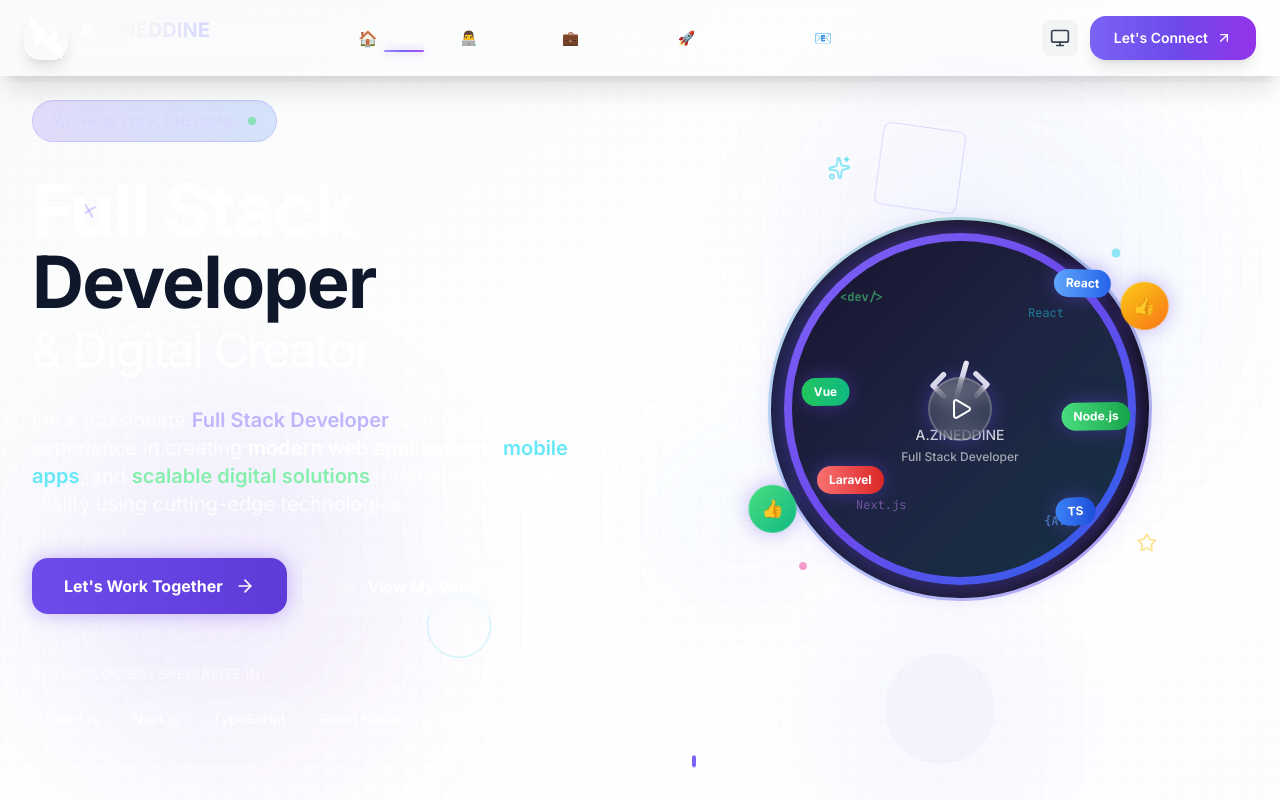
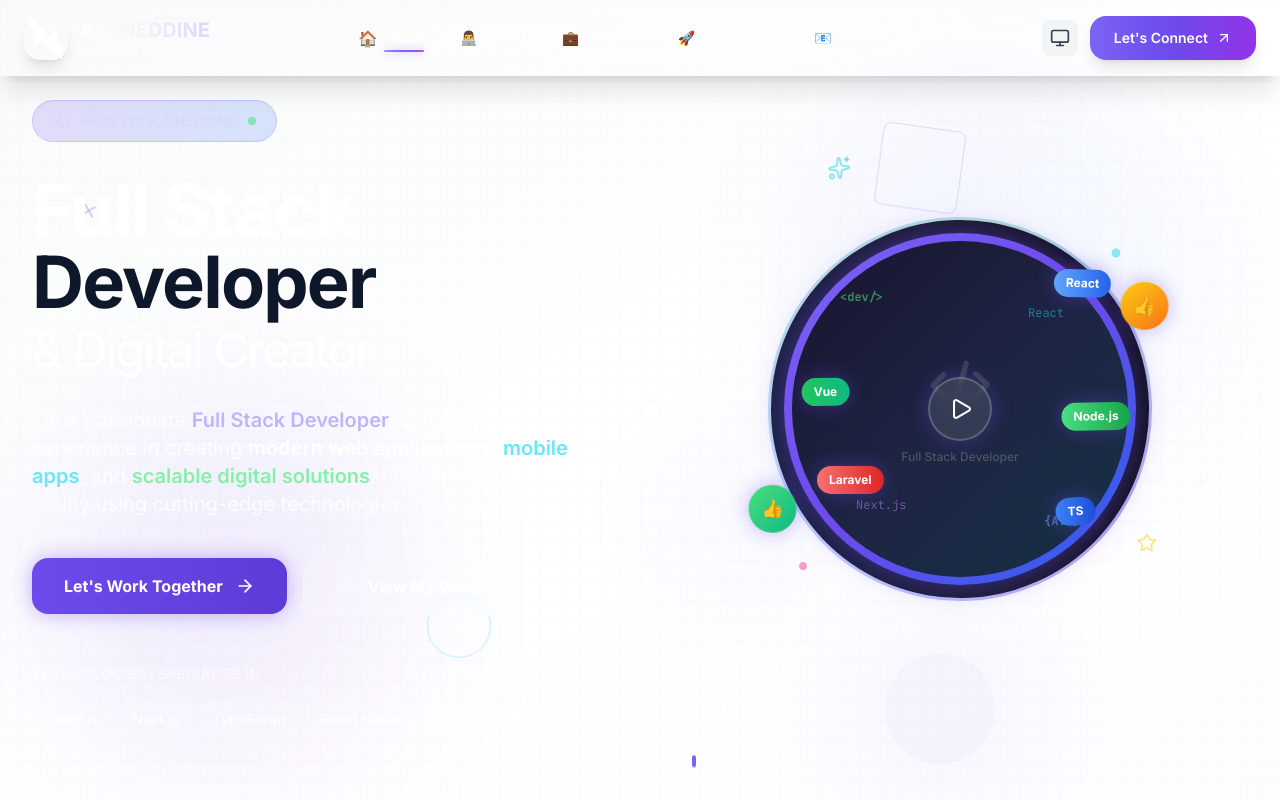
Before and after one commit to azinedine/portfolio, a Next.js app: page / in a window 1280 px wide. Shown: the top 800 px of the page. Built offline with nearby package versions, Linux system fonts and the light colour scheme.

Commit message:
Update HeroProfile component styles for improved text visibility and color contrast in light and dark themes.

```diff
--- a/src/components/sections/Hero/HeroProfile.tsx
+++ b/src/components/sections/Hero/HeroProfile.tsx
@@ -49,12 +49,12 @@ export function HeroProfile() {
                   rotate: [0, 2, 0, -2, 0]
                 }}
                 transition={{ duration: 8, repeat: Infinity, ease: "easeInOut" }}
-                className="text-white/90 mb-2"
+                className="text-gray-700 dark:text-white/90 mb-2"
               >
                 <Code2 className="w-16 h-16" />
               </motion.div>
-              <p className="text-white/80 font-medium text-sm">A.ZINEDDINE</p>
-              <p className="text-white/60 font-medium text-xs mt-1">Full Stack Developer</p>
+              <p className="text-gray-800 dark:text-white/80 font-medium text-sm">A.ZINEDDINE</p>
+              <p className="text-gray-600 dark:text-white/60 font-medium text-xs mt-1">Full Stack Developer</p>
 
               {/* Decorative code elements */}
               <div className="absolute top-12 left-12 text-green-400/60 font-mono text-xs font-bold">
```
